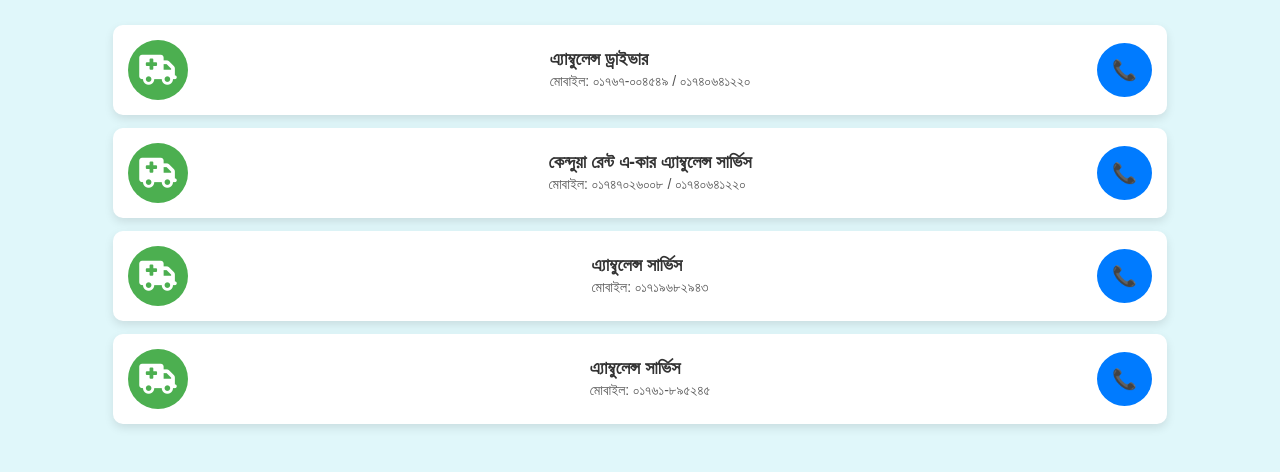
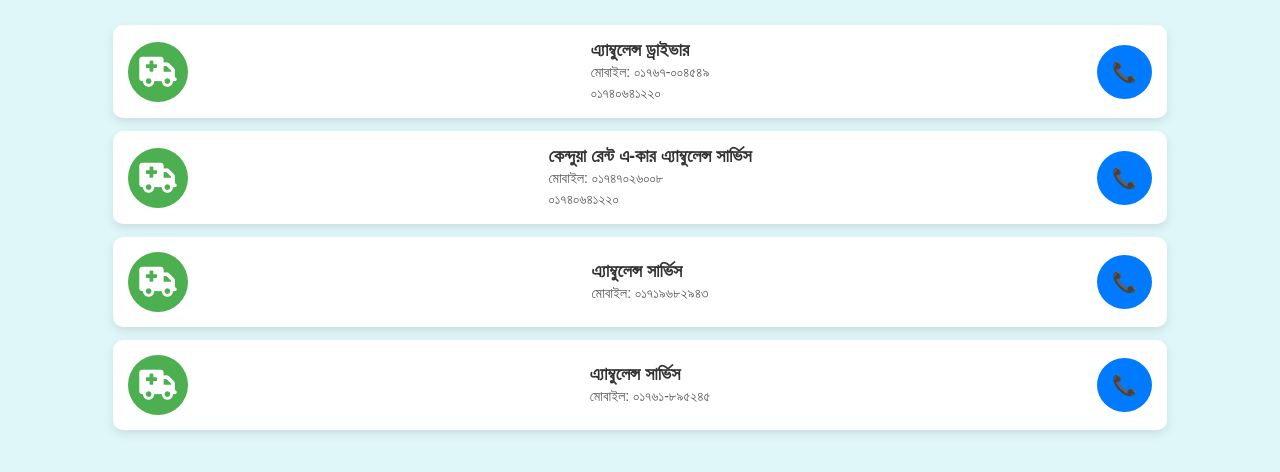
Before and after one commit to bdnetworks/bdnetworks.github.io, a plain HTML site: page ambulance.html in a window 1280 px wide. Drawn offline with Linux system fonts and the light colour scheme.

Commit message:
Update ambulance.html

```diff
--- a/ambulance.html
+++ b/ambulance.html
@@ -142,7 +142,7 @@
                 <i class="fas fa-ambulance"></i> <!-- Ambulance Icon -->
             </div>
             <div class="text">
-                এ্যাম্বুলেন্স ড্রাইভার<br><span class="phone">মোবাইল: ০১৭৬৭-০০৪৫৪৯ / ০১৭৪০৬৪১২২০</span>
+                এ্যাম্বুলেন্স ড্রাইভার<br><span class="phone">মোবাইল: ০১৭৬৭-০০৪৫৪৯ <br> ০১৭৪০৬৪১২২০</span>
             </div>
             <a href="tel:+8801767004549">
                 <button class="call-button">📞</button>
@@ -155,7 +155,7 @@
                 <i class="fas fa-ambulance"></i> <!-- Ambulance Icon -->
             </div>
             <div class="text">
-                কেন্দুয়া রেন্ট এ-কার এ্যাম্বুলেন্স সার্ভিস<br><span class="phone">মোবাইল: ০১৭৪৭০২৬০০৮ / ০১৭৪০৬৪১২২০</span>
+                কেন্দুয়া রেন্ট এ-কার এ্যাম্বুলেন্স সার্ভিস<br><span class="phone">মোবাইল: ০১৭৪৭০২৬০০৮ <br> ০১৭৪০৬৪১২২০</span>
             </div>
             <a href="tel:+8801747026008">
                 <button class="call-button">📞</button>
```
